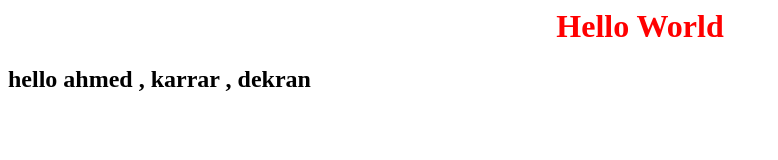
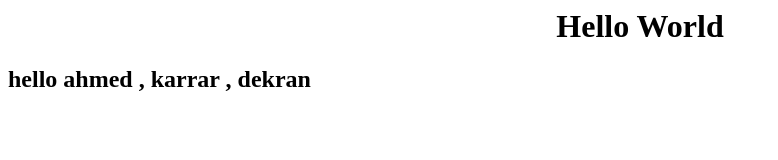
Before and after one commit to dekran-alexanderian/hello, a plain HTML site: page index.html in a window 1280 px wide. Shown: the whole page, without its empty margins (0-778 px from the left). Drawn offline with Linux system fonts and the light colour scheme.

Commit message:
Update main.css

```diff
--- a/main.css
+++ b/main.css
@@ -1,4 +1,4 @@
 h1{
     text-align: center;
-    color: red;
+    color: #000000;
 }
```
